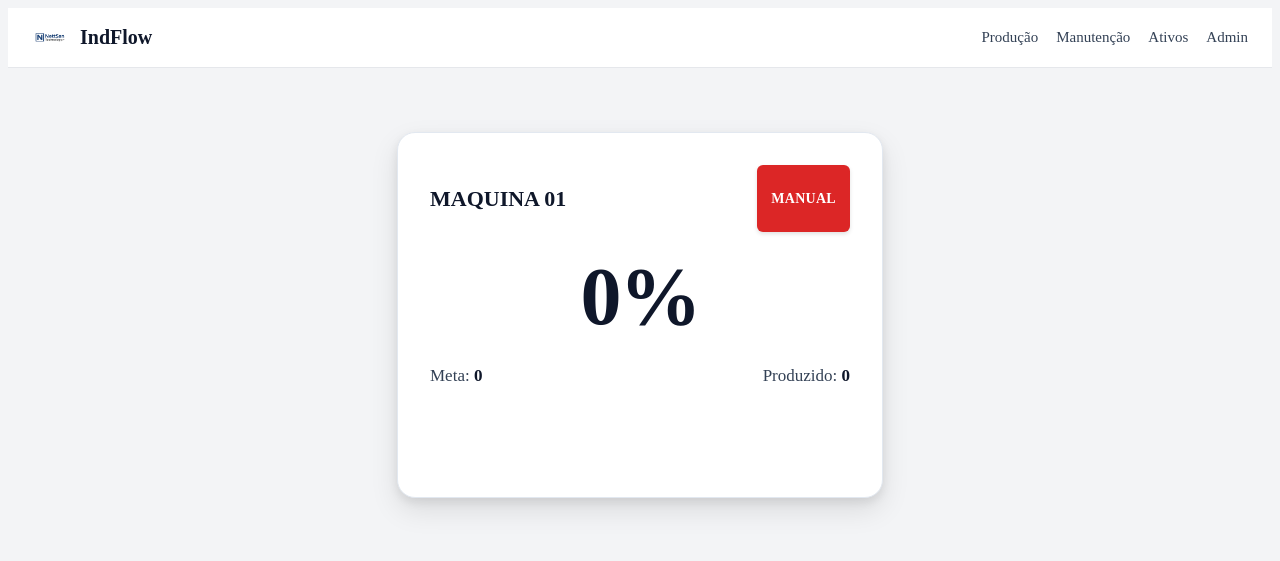
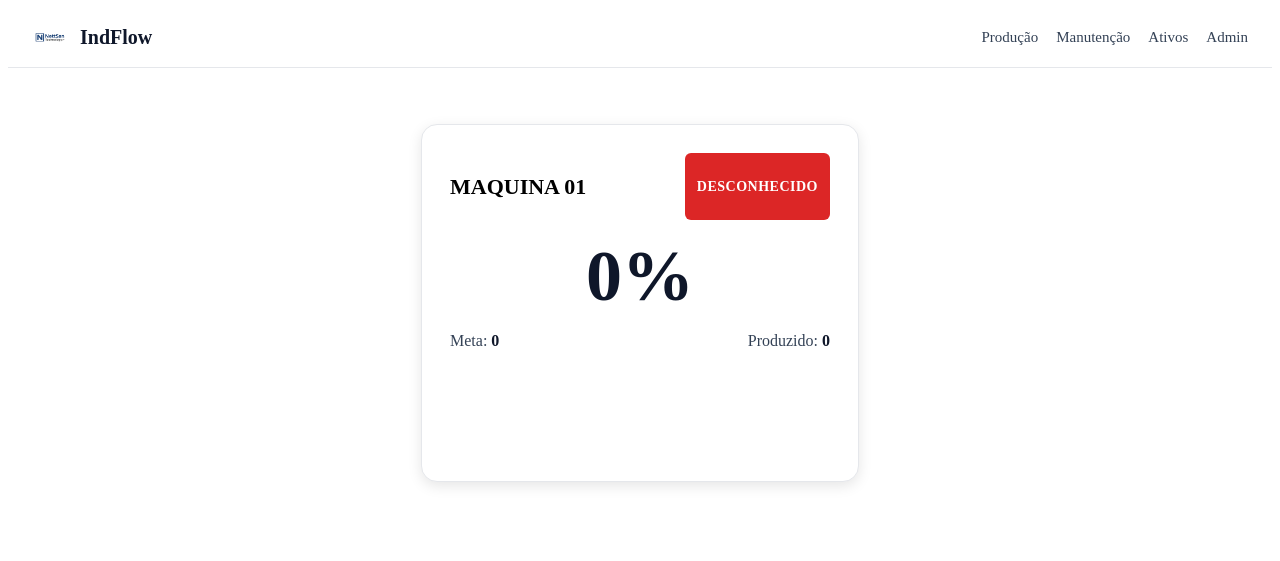
Before and after one commit to NettoSantana/indflow, a Flask app: page / in a window 1280 px wide. Shown: the top 561 px of the page. Run offline with Flask 3, Linux system fonts and the light colour scheme.

Commit message:
﻿feat: adiciona card clicável no dashboard (index.html), inclui função JS abrirConfig(), integra com rota /producao/config/maquina01, aplica hover industrial no card e mantém atualização automática dos dados.

```diff
--- a/templates/index.html
+++ b/templates/index.html
@@ -5,31 +5,32 @@
 <div class="dashboard-wrapper">
 
   <style>
-    /* ===== FUNDO INDUSTRIAL ===== */
-    body {
-      background: #f3f4f6; /* Cinza industrial suave */
-    }
-
     .dashboard-wrapper{
       width:100%;
       display:flex;
       justify-content:center;
-      padding:40px 0;
+      padding:32px 0;
     }
 
-    /* ===== CARD ===== */
+    /* CARD INDUSTRIAL */
     .machine-card{
       background:#ffffff;
-      width:420px;
-      border-radius:18px;
-      padding:32px;
-      box-shadow:
-        0 4px 10px rgba(0,0,0,0.08),
-        0 12px 28px rgba(0,0,0,0.10);
+      width:380px;
+      border-radius:16px;
+      padding:28px;
+      box-shadow:0 4px 14px rgba(0,0,0,0.10);
       display:flex;
       flex-direction:column;
-      gap:24px;
-      border:1px solid #e2e8f0;
+      gap:20px;
+      border:1px solid #e5e7eb;
+
+      cursor:pointer;
+      transition:0.15s ease-in-out;
+    }
+
+    .machine-card:hover{
+      transform:translateY(-3px);
+      box-shadow:0 6px 18px rgba(0,0,0,0.14);
     }
 
     .machine-header{
@@ -40,98 +41,99 @@
 
     .machine-name{
       font-size:22px;
-      font-weight:700;
-      color:#0f172a;
+      font-weight:600;
     }
 
     .machine-status{
       font-size:14px;
-      font-weight:700;
-      padding:6px 14px;
+      font-weight:600;
+      padding:6px 12px;
       border-radius:6px;
       color:white;
-      letter-spacing:0.3px;
-      box-shadow:0 2px 4px rgba(0,0,0,0.12);
     }
 
-    .status-auto{
-      background:#16a34a; /* verde */
-    }
-
-    .status-manual{
-      background:#dc2626; /* vermelho */
-    }
+    .status-auto{ background:#16a34a; }
+    .status-manual{ background:#dc2626; }
 
     .machine-percent{
-      font-size:82px;
-      font-weight:800;
+      font-size:72px;
+      font-weight:700;
       text-align:center;
       color:#0f172a;
       line-height:1;
-      letter-spacing:-2px;
     }
 
     .machine-stats{
       display:flex;
       justify-content:space-between;
-      font-size:17px;
+      font-size:16px;
       color:#334155;
       font-weight:500;
-      padding-top:4px;
     }
 
     .machine-stats span b{
-      font-weight:800;
+      font-weight:700;
       color:#0f172a;
     }
   </style>
 
-  <!-- CARD DINÂMICO -->
-  <div class="machine-card">
+  <!-- CARD CLICÁVEL -->
+  <div class="machine-card" onclick="abrirConfig('maquina01')">
+
     <div class="machine-header">
-      <div id="machineName" class="machine-name">Carregando...</div>
-      <div id="machineStatus" class="machine-status status-auto">...</div>
+      <div class="machine-name" id="nome">MAQUINA 01</div>
+
+      <div id="statusBadge" class="machine-status status-auto">
+        AUTOMÁTICO
+      </div>
     </div>
 
-    <div id="machinePercent" class="machine-percent">--%</div>
+    <div class="machine-percent" id="percentual">
+      0%
+    </div>
 
     <div class="machine-stats">
-      <span>Meta: <b id="machineMeta">--</b></span>
-      <span>Produzido: <b id="machineProd">--</b></span>
+      <span>Meta: <b id="meta_turno">0</b></span>
+      <span>Produzido: <b id="producao_turno">0</b></span>
     </div>
+
   </div>
 
 </div>
 
 <script>
-  async function atualizarCard() {
-    try {
-      const response = await fetch("/machine/status?id=maquina01");
-      const data = await response.json();
+function abrirConfig(id){
+  window.location.href = "/producao/config/" + id;
+}
 
-      document.getElementById("machineName").innerText = data.nome;
-      document.getElementById("machinePercent").innerText = data.percentual + "%";
+// Atualização periódica dos dados
+async function atualizarCard(){
+  try{
+    const res = await fetch("/machine/status?id=maquina01");
+    const data = await res.json();
 
-      document.getElementById("machineMeta").innerText = data.meta_turno;
-      document.getElementById("machineProd").innerText = data.producao_turno;
+    document.getElementById("nome").textContent = data.nome;
+    document.getElementById("percentual").textContent = data.percentual + "%";
+    document.getElementById("meta_turno").textContent = data.meta_turno;
+    document.getElementById("producao_turno").textContent = data.producao_turno;
 
-      const statusEl = document.getElementById("machineStatus");
+    let badge = document.getElementById("statusBadge");
+    badge.textContent = data.status;
 
-      if (data.status === "AUTO") {
-        statusEl.innerText = "AUTOMÁTICO";
-        statusEl.className = "machine-status status-auto";
-      } else {
-        statusEl.innerText = "MANUAL";
-        statusEl.className = "machine-status status-manual";
-      }
+    if(data.status === "AUTO" || data.status === "AUTOMÁTICO"){
+      badge.className = "machine-status status-auto";
+    } else {
+      badge.className = "machine-status status-manual";
+    }
 
-    } catch (e) {
-      console.log("Erro ao atualizar card:", e);
-    }
+  }catch(e){
+    console.log("Erro ao atualizar card:", e);
   }
+}
 
-  setInterval(atualizarCard, 1000);
-  atualizarCard();
+// Atualiza a cada 2s
+setInterval(atualizarCard, 2000);
+atualizarCard();
 </script>
 
 {% endblock %}
```
